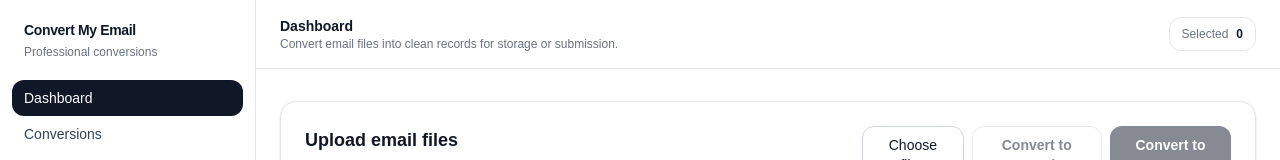
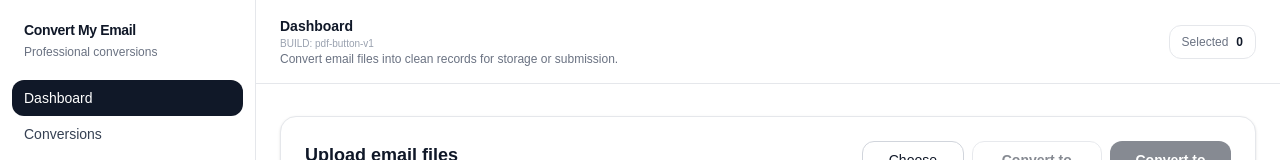
Before and after one commit to convertmyemail/convertmyemail-app, a Next.js app: page /app in a window 1280 px wide. Shown: the top 160 px of the page. Built offline with nearby package versions, Linux system fonts and the light colour scheme; no server answers.

Commit message:
Add build marker

```diff
--- a/app/app/page.tsx
+++ b/app/app/page.tsx
@@ -181,6 +181,7 @@ export default function UploadPage() {
             <div className="mx-auto flex max-w-6xl items-center justify-between px-6 py-4">
               <div>
                 <div className="text-sm font-semibold">Dashboard</div>
+                <div className="text-[10px] text-gray-400">BUILD: pdf-button-v1</div>
                 <div className="text-xs text-gray-500">
                   Convert email files into clean records for storage or submission.
                 </div>
```
